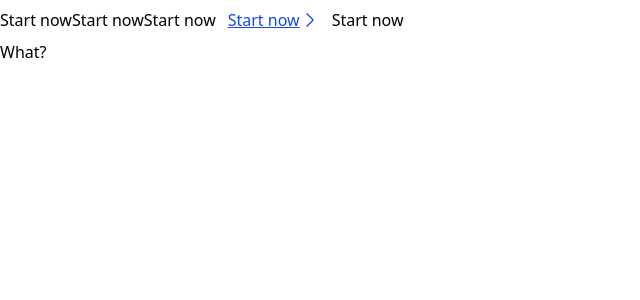
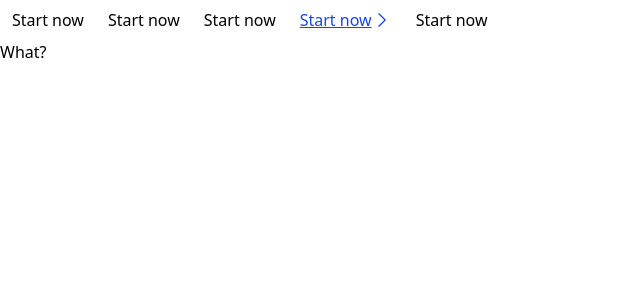
Before and after one commit to ordyboii/chie, a Next.js app: page / in a window 1280 px wide. Shown: the top 300 px of the page, without its empty margins (0-640 px from the left). Built offline with nearby package versions, Linux system fonts and the light colour scheme.

Commit message:
typed resuable variant function

```diff
--- a/app/(routes)/page.tsx
+++ b/app/(routes)/page.tsx
@@ -4,7 +4,7 @@ import { Field, Input, Label } from "@headlessui/react";
 export default function Home() {
   return (
     <div>
-      <Button variant="default">Start now</Button>
+      <Button variant="primary">Start now</Button>
       <Button variant="secondary">Start now</Button>
       <Button variant="danger">Start now</Button>
       <LinkButton href="/">Start now</LinkButton>
--- a/app/components/button.tsx
+++ b/app/components/button.tsx
@@ -2,23 +2,24 @@ import { HTMLAttributes, PropsWithChildren } from "react";
 import Link, { LinkProps } from "next/link";
 import { Button as HeadlessButton } from "@headlessui/react";
 import { ChevronRightIcon } from "@heroicons/react/24/solid";
+import { InferVariants, setupVariant } from "@/app/lib/setup-variant";
 
-const defaultButtonClass =
-  "inline-flex justify-center items-center whitespace-nowrap rounded py-2 px-3 transition active:translate-y-0.5 focus:bg-yellow-300 focus:text-gray-950 focus:outline-2 focus:outline-offset-[-2px] focus:outline-gray-950";
-
-type Variant = "default" | "secondary" | "teritary" | "danger";
-
-function getClassFromVariant(variant: Variant) {
-  switch (variant) {
-    default:
-      return "";
-  }
-}
+const variants = setupVariant({
+  defaultClasses:
+    "inline-flex justify-center items-center whitespace-nowrap rounded py-2 px-3 transition active:translate-y-0.5 focus:bg-yellow-300 focus:text-gray-950 focus:outline-2 focus:outline-offset-[-2px] focus:outline-gray-950",
+  variants: {
+    primary: "",
+    secondary: "",
+    teritary: "",
+    danger: "",
+    link: "underline text-blue-700 hover:bg-gray-100",
+  },
+});
 
 export function LinkButton(props: PropsWithChildren<LinkProps>) {
   return (
     <Link
-      className={`${defaultButtonClass} underline text-blue-700 hover:bg-gray-100`}
+      className={variants("link")}
       role="button"
       draggable="false"
       {...props}
@@ -30,11 +31,11 @@ export function LinkButton(props: PropsWithChildren<LinkProps>) {
 
 export default function Button(
   props: PropsWithChildren<HTMLAttributes<HTMLButtonElement>> & {
-    variant: Variant;
+    variant: InferVariants<typeof variants>;
   }
 ) {
   return (
-    <HeadlessButton className={getClassFromVariant(props.variant)} {...props}>
+    <HeadlessButton className={variants(props.variant)} {...props}>
       {props.children}
     </HeadlessButton>
   );
--- /dev/null
+++ b/app/lib/setup-variant.ts
@@ -0,0 +1,14 @@
+export function setupVariant<TVariant extends string>(params: {
+  defaultClasses: string;
+  variants: Record<TVariant, string>;
+}) {
+  return function (variant: TVariant) {
+    if (variant in params.variants) {
+      return `${params.defaultClasses} ${params.variants[variant]}`;
+    } else {
+      return params.defaultClasses;
+    }
+  };
+}
+
+export type InferVariants<T> = T extends (variant: infer V) => any ? V : never;
```
Also changed, not shown: 2 other files (tests, documents, lock files or other folders).
